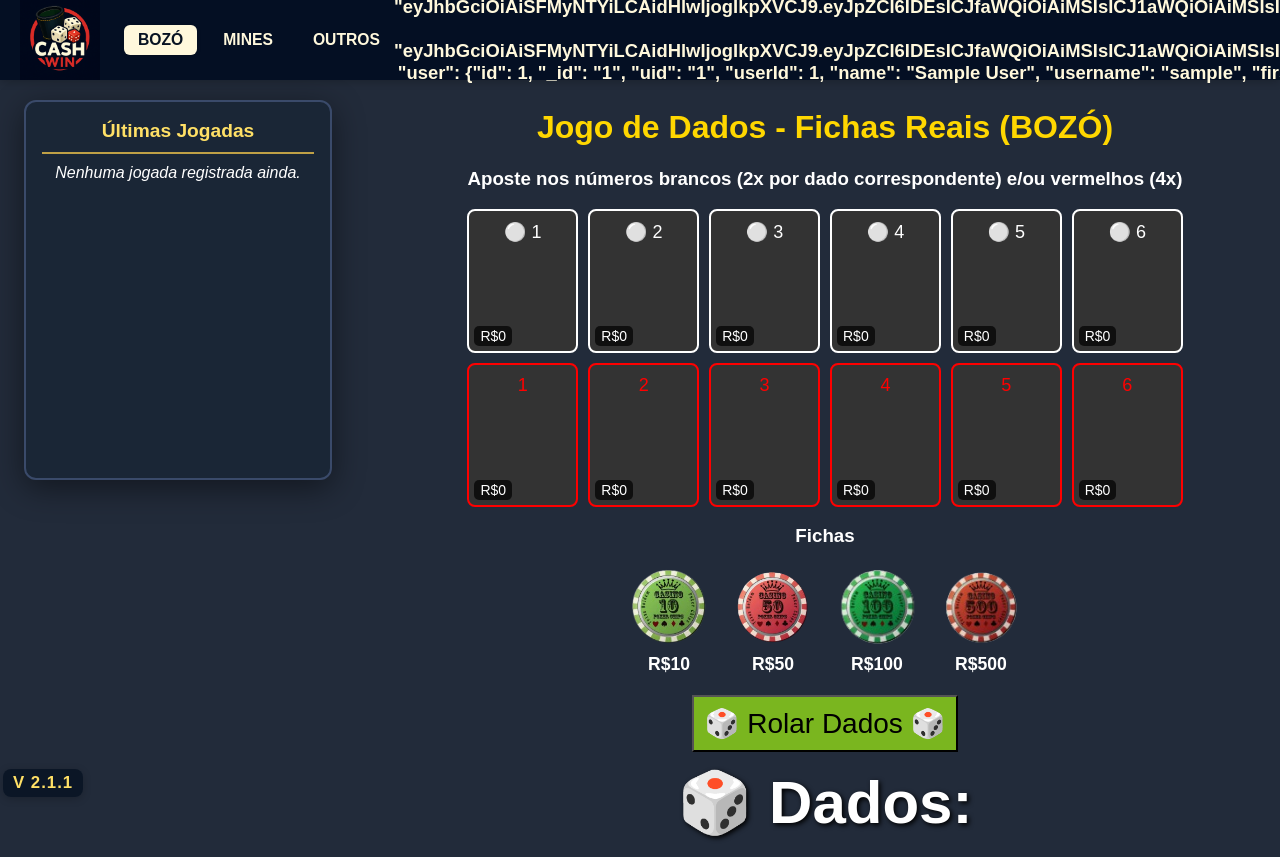
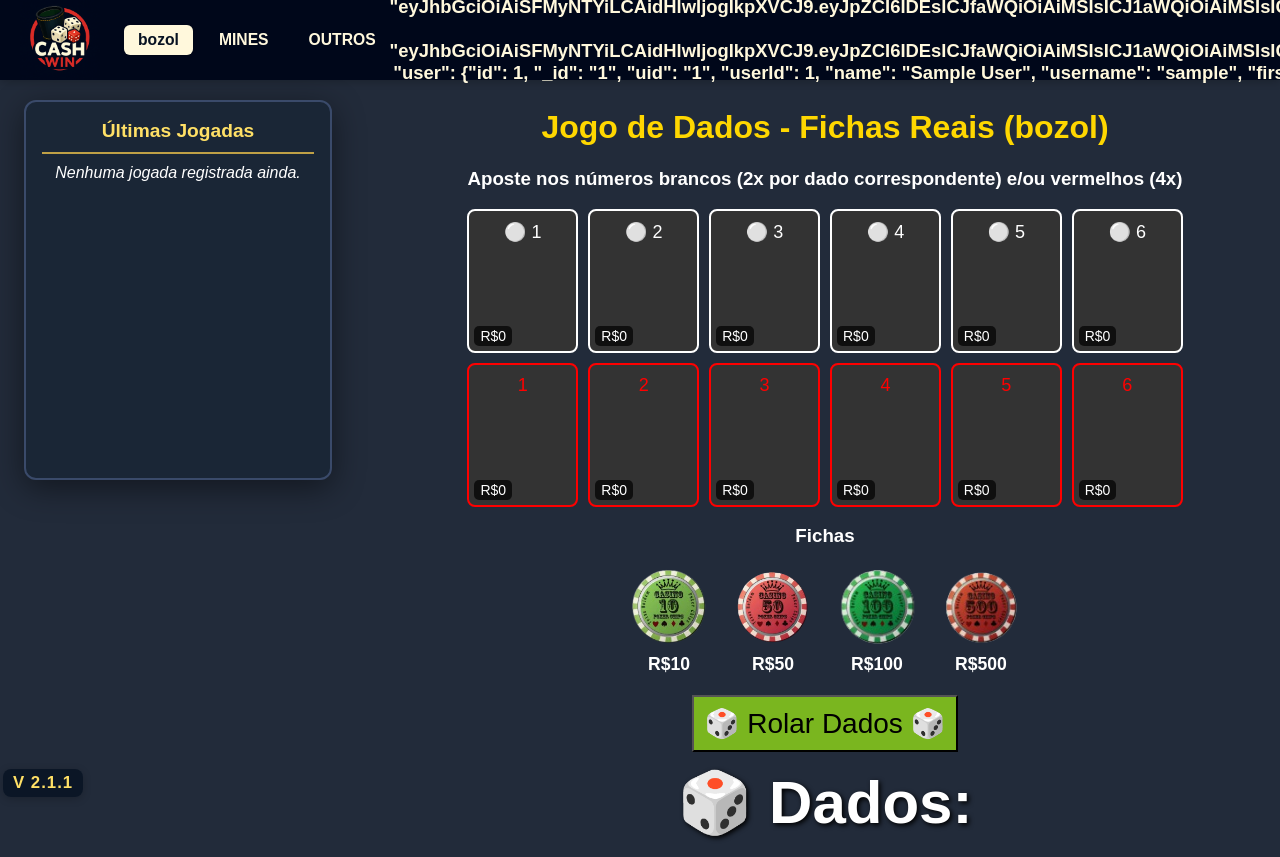
Before and after one commit to Tiago21221/Jogo, a plain HTML site: page index.html in a window 1280 px wide. Drawn offline with Linux system fonts and the light colour scheme; sample sign-in values are in the browser's storage.

Commit message:
sua mensagem

```diff
--- a/index.html
+++ b/index.html
@@ -10,10 +10,10 @@
 
 <body id="body-jogo" style="padding-left:370px; padding-top:80px; background:#222b3a;">
 
-<div id="top-bar" style="position:fixed; top:0; left:0; width:100vw; height:80px; background:#040f23; z-index:2000; display:flex; align-items:center; box-shadow:0 2px 8px #0003;">
+<div id="top-bar" style="position:fixed; top:0; left:0; width:100vw; height:80px; background:#00071A; z-index:2000; display:flex; align-items:center; box-shadow:0 2px 8px #0003;">
   <img src="assets/img/logo.png" alt="Logo" style="height:80px; margin-left:20px; margin-right:24px;" />
   <nav style="display:flex; gap:12px;">
-    <a href="#" style="background:#fff8dc; color:#071222; font-weight:bold; border-radius:6px; padding:6px 14px; text-decoration:none; box-shadow:0 1px 4px #0002; font-size:0.98em;">BOZÓ</a>
+    <a href="#" style="background:#fff8dc; color:#071222; font-weight:bold; border-radius:6px; padding:6px 14px; text-decoration:none; box-shadow:0 1px 4px #0002; font-size:0.98em;">bozol</a>
     <a href="mines.html" style="color:#fff8dc; background:transparent; border-radius:6px; padding:6px 14px; text-decoration:none; font-weight:bold; transition:background 0.2s; font-size:0.98em;">MINES</a>
     <a href="outros.html" style="color:#fff8dc; background:transparent; border-radius:6px; padding:6px 14px; text-decoration:none; font-weight:bold; transition:background 0.2s; font-size:0.98em;">OUTROS</a>
   </nav>
@@ -26,7 +26,7 @@
   </div>
 </div>
 
-<h1 style="text-align:center;">Jogo de Dados - Fichas Reais (BOZÓ)</h1>
+<h1 style="text-align:center;">Jogo de Dados - Fichas Reais (bozol)</h1>
 
 <h3>Aposte nos números brancos (2x por dado correspondente) e/ou vermelhos (4x)</h3>
 
```
